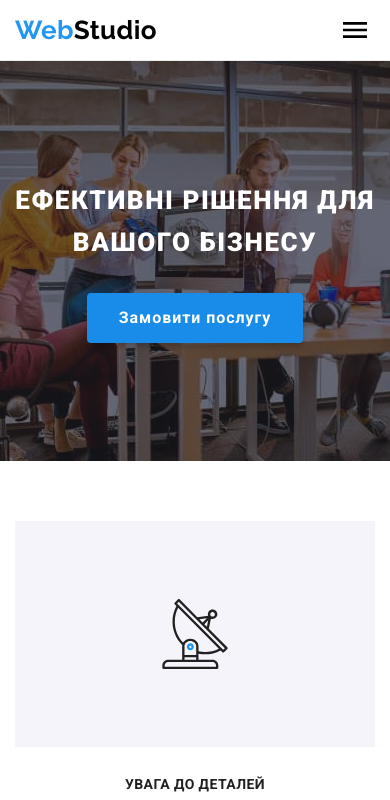
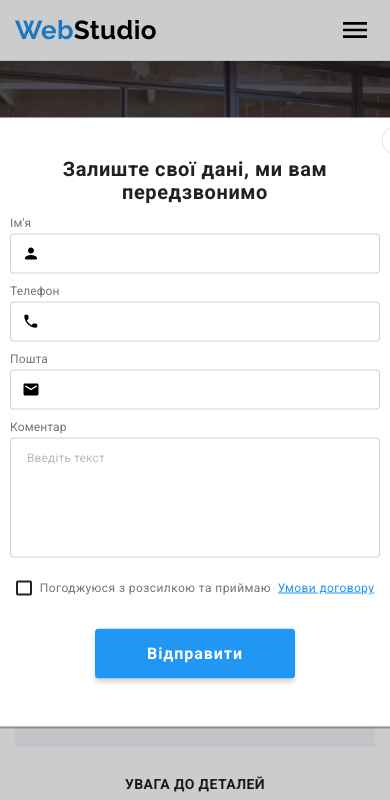
Before and after one commit to MaksoN03/goit-markup-hw-08, a plain HTML site: page index.html in a window 390 px wide. Both pictures are taken after a click on the button "Замовити послугу". Shown: the top 800 px of the page. Drawn offline with nearby package versions, Linux system fonts and the light colour scheme.

Commit message:
Update modal

```diff
--- a/index.html
+++ b/index.html
@@ -660,7 +660,7 @@
         </form>
       </div>
     </footer>
-    <!-- <div class="backdrop is-hidden" data-modal>
+    <div class="backdrop is-hidden" data-modal>
       <div class="modal">
         <button type="button" class="modal-close-btn" data-modal-close>
           <svg class="modal-close-btn__icon" width="18" height="18">
@@ -718,14 +718,13 @@
                 class="modal-form__check-icon"
               ></use>
             </svg>
-            Погоджуюся з розсилкою та приймаю &nbsp;<a class="modal-form__policy-link" href="#"
-              >Умови договору</a
-            >
+            <span class="modal-form__policy-text">Погоджуюся з розсилкою та приймаю &nbsp;</span
+            ><a class="modal-form__policy-link" href="#">Умови договору</a>
           </label>
           <button type="submit" class="modal-form__submit">Відправити</button>
         </form>
       </div>
-    </div> -->
+    </div>
     <script src="./js/modal.js"></script>
     <script src="./js/mobile-menu.js"></script>
   </body>
--- a/sass/components/_modal-form.scss
+++ b/sass/components/_modal-form.scss
@@ -156,3 +156,13 @@
         background-color: #188CE8;
     }
 }
+
+@media screen and (max-width: 1199px){
+    .modal-form__policy-link {
+        font-size: 12px;
+    }
+
+    .modal-form__policy-text {
+        font-size: 12px;
+    }
+}
--- a/sass/components/_modal-window.scss
+++ b/sass/components/_modal-window.scss
@@ -3,8 +3,6 @@
     top: 50%;
     left: 50%;
     transform: translate(-50%, -50%);
-    width: 528px;
-    height: 581px;
     background-color: var(--primary-bg-color);
     box-shadow: 0px 1px 3px rgb(0 0 0 / 12%),
         0px 1px 1px rgb(0 0 0 / 14%),
@@ -31,3 +29,17 @@
         fill: var(--primary-accent-color);
     }
 }
+
+@media screen and (min-width: 1200px){
+    .modal {
+    width: 528px;
+    height: 581px;
+    }
+}
+
+@media screen and (max-width: 1199px){
+    .modal {
+        width: 450px;
+        height: 609px;
+    }
+}
```
Also changed, not shown: portfolio.html (+2 -2 lines), css/main.css, css/main.min.css, 2 other files.
